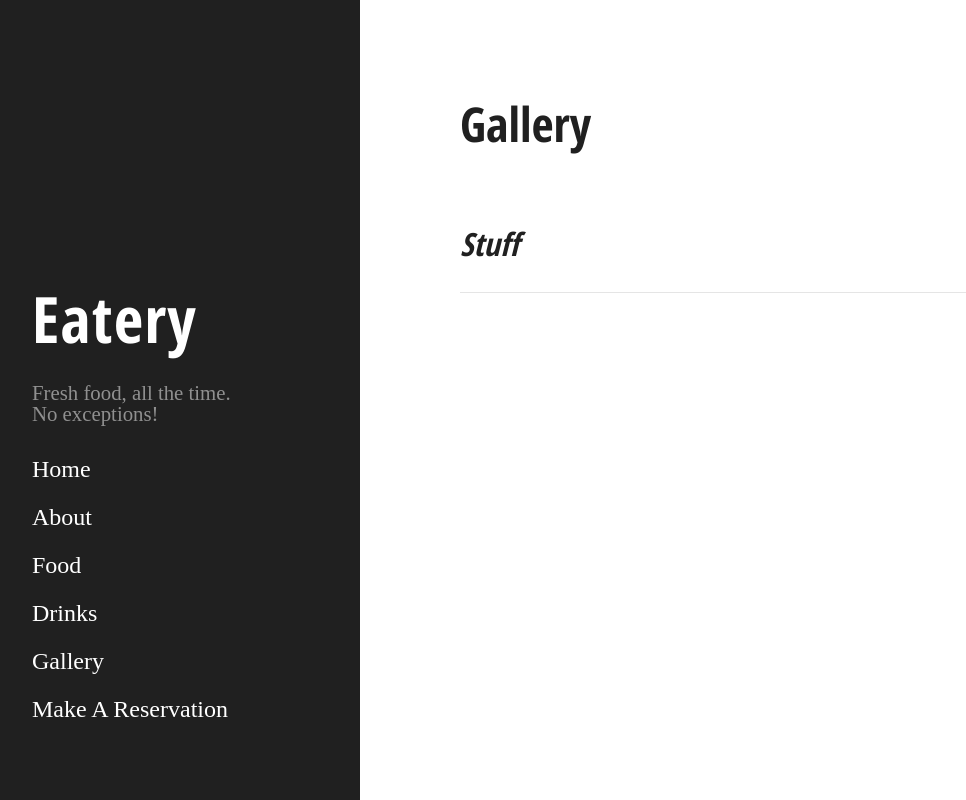
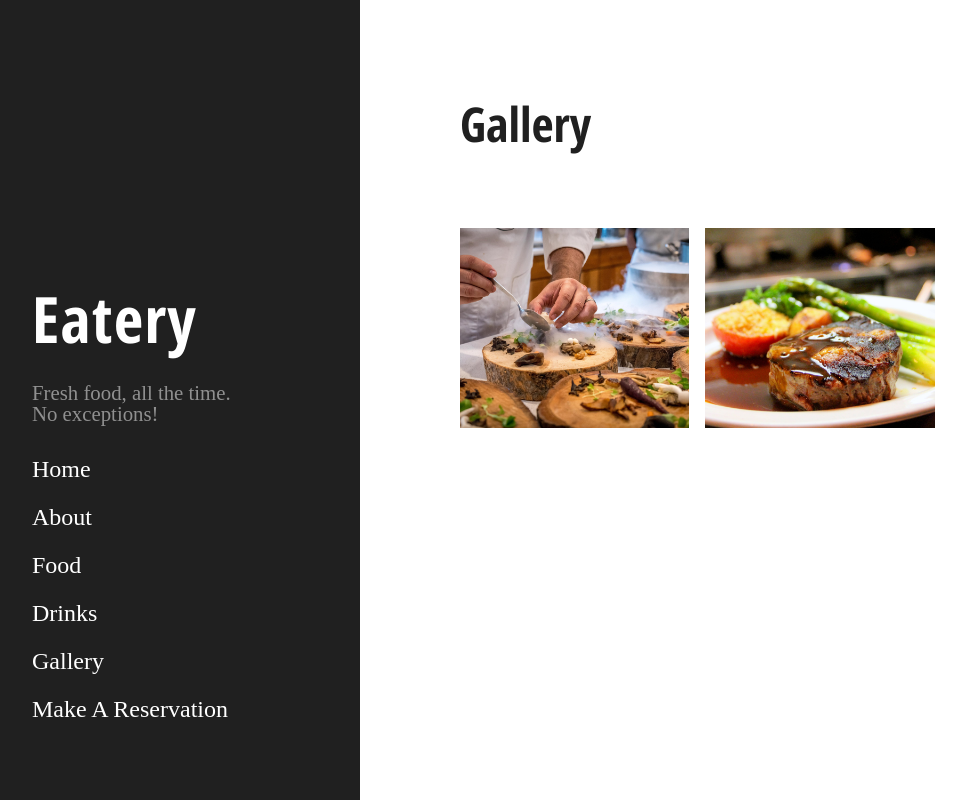
Before and after one commit to Legend28469/restaurant, a Gatsby site: page /gallery in a window 1280 px wide. Shown: the whole page, without its empty margins (0-966 px from the left). Built offline with nearby package versions, Linux system fonts and the light colour scheme; Gatsby itself is replaced by a stand-in of ours.

Commit message:
Added gallery functionality

```diff
--- a/gatsby-config.js
+++ b/gatsby-config.js
@@ -9,6 +9,8 @@ module.exports = {
     `gatsby-plugin-react-helmet`,
     `gatsby-plugin-styled-components`,
     `gatsby-plugin-netlify-cms`,
+    `gatsby-transformer-yaml-netlify`,
+    `gatsby-remark-images`,
     {
       resolve: `gatsby-plugin-prefetch-google-fonts`,
       options: {
@@ -25,6 +27,7 @@ module.exports = {
       },
     },
     `gatsby-plugin-sharp`,
+    `gatsby-transformer-yaml`,
     `gatsby-transformer-sharp`,
     {
       resolve: `gatsby-source-filesystem`,
@@ -46,6 +49,13 @@ module.exports = {
         name: `food`,
       },
     },
+    {
+      resolve: `gatsby-source-filesystem`,
+      options: {
+        path: `${__dirname}/site/content/gallery`,
+        name: `gallery`,
+      },
+    },
     `gatsby-transformer-remark`,
   ],
 }
--- a/package.json
+++ b/package.json
@@ -25,9 +25,12 @@
     "gatsby-plugin-sharp": "^2.4.5",
     "gatsby-plugin-styled-components": "^3.1.19",
     "gatsby-plugin-transition-link": "^1.17.7",
+    "gatsby-remark-images": "^3.1.44",
     "gatsby-source-filesystem": "^2.1.48",
     "gatsby-transformer-remark": "^2.6.53",
     "gatsby-transformer-sharp": "^2.3.14",
+    "gatsby-transformer-yaml": "^2.2.25",
+    "gatsby-transformer-yaml-netlify": "^1.0.0-alpha.1",
     "gsap": "^3.2.2",
     "lodash": "^4.17.15",
     "netlify-cms": "^2.10.26",
--- /dev/null
+++ b/src/components/gallery.js
@@ -0,0 +1,39 @@
+import React from "react"
+import styled from "styled-components"
+import Img from "gatsby-image"
+
+export default ({ data }) => {
+  return (
+    <Container>
+      {data.map(item => {
+        if (item.node.childImageSharp) {
+          return (
+            <ImageContainer>
+              <Img
+                key={item.node.childImageSharp.id}
+                fluid={item.node.childImageSharp.fluid}
+                imgStyle={{ objectFit: "cover" }}
+                style={{ height: "100%" }}
+                alt="Restaurant image"
+              />
+            </ImageContainer>
+          )
+        }
+        return null
+      })}
+    </Container>
+  )
+}
+
+const Container = styled.div`
+  padding-bottom: 5rem;
+  display: grid;
+  grid-template-rows: 200px;
+  gap: 1rem;
+  grid-template-columns: 1fr 1fr 1fr;
+`
+
+const ImageContainer = styled.div`
+  cursor: pointer;
+  height: 200px;
+`
--- a/src/pages/gallery.js
+++ b/src/pages/gallery.js
@@ -1,13 +1,31 @@
 import React from "react"
 import App from "../layouts/app"
 import styled from "styled-components"
+import { graphql, useStaticQuery } from "gatsby"
+import Gallery from "../components/gallery"
 
 export default () => {
+  const query = useStaticQuery(graphql`
+    query gallery {
+      allFile(filter: { sourceInstanceName: { eq: "gallery" } }) {
+        edges {
+          node {
+            childImageSharp {
+              fluid {
+                ...GatsbyImageSharpFluid
+              }
+            }
+          }
+        }
+      }
+    }
+  `)
+
   return (
     <App>
       <Container>
         <Title>Gallery</Title>
-        <SubTitle>Stuff</SubTitle>
+        <Gallery data={query.allFile.edges} />
       </Container>
     </App>
   )
@@ -25,11 +43,3 @@ const Title = styled.h2`
   padding-bottom: 5rem;
   color: #202020;
 `
-
-const SubTitle = styled.h3`
-  font-size: 2rem;
-  border-bottom: 1px solid rgb(0, 0, 0, 0.1);
-  color: #202020;
-  font-style: italic;
-  padding-bottom: 2rem;
-`
```
Also changed, not shown: static/admin/config.yml (+8 -1 lines), 1 other file.
